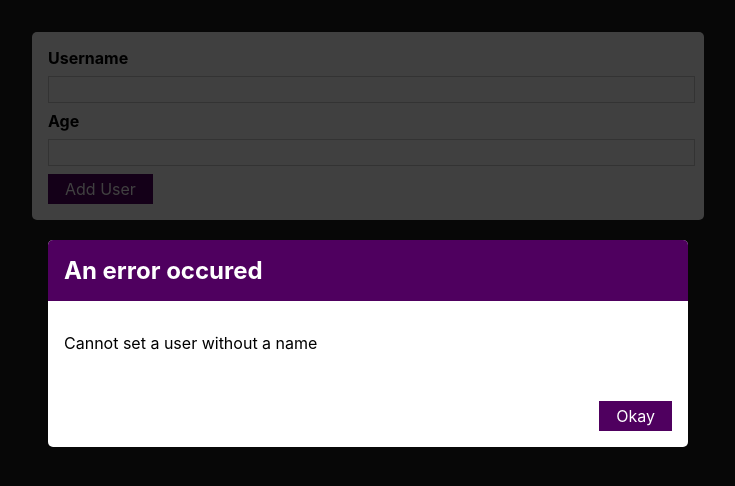
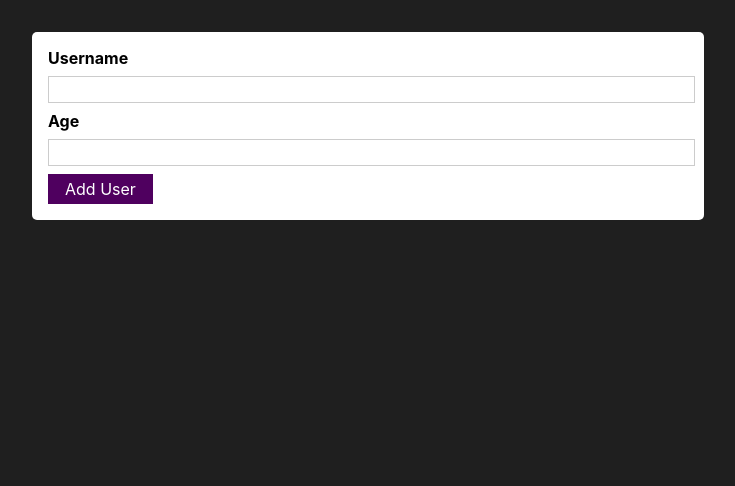
Before and after one commit to ryansereno/user-app, a React (Create React App) app: page / in a window 1280 px wide. Shown: the top 486 px of the page, without its empty margins (272-1007 px from the left). Built offline with nearby package versions, Linux system fonts and the light colour scheme.

Commit message:
added ErrorModal functionality

```diff
--- a/src/components/UI/ErrorModal.js
+++ b/src/components/UI/ErrorModal.js
@@ -7,7 +7,7 @@ const ErrorModal = (props) => {
   return (
 
     <div>
-        <div className={classes.backdrop}></div>
+        <div className={classes.backdrop} onClick={props.onClose}></div>
       <Card className={classes.modal}>
         <header className={classes.header}>
           <h2>{props.title}</h2>
@@ -16,7 +16,7 @@ const ErrorModal = (props) => {
           <p>{props.message}</p>
         </div>
         <foooter className={classes.actions}>
-          <Button>Okay</Button>
+          <Button onClick={props.onClose}>Okay</Button>
         </foooter>
       </Card>
     </div>
--- a/src/components/User/AddUser.js
+++ b/src/components/User/AddUser.js
@@ -7,13 +7,22 @@ import ErrorModal from "../UI/ErrorModal";
 const AddUser = (props) => {
   const [enteredUser, setEnteredUser] = useState("");
   const [enteredAge, setEnteredAge] = useState("");
+  const [isError, setIsError] = useState();
 
   const addUserHandler = (event) => {
     event.preventDefault();
     if (enteredUser.trim().length === 0 || enteredAge.trim().length === 0) {
+      setIsError({
+        title: "Invalid Input",
+        message: "Please enter a valid username",
+      });
       return;
     }
     if (+enteredAge < 1) {
+      setIsError({
+        title: "Invalid Input",
+        message: "Please enter a valid age",
+      });
       return;
     }
     props.onAddUser(enteredUser, enteredAge);
@@ -26,13 +35,15 @@ const AddUser = (props) => {
   const ageChangeHandler = (event) => {
     setEnteredAge(event.target.value);
   };
+
+    const errorHandler = ()=>{
+    setIsError(null)
+}
+
   return (
     <div>
-      {" "}
-      <ErrorModal
-        title="An error occured"
-        message="Cannot set a user without a name"
-      ></ErrorModal>
+        {isError && <ErrorModal title={isError.title} message={isError.message} onClose={errorHandler}/>
+}
       <Card className={classes.input}>
         <form onSubmit={addUserHandler}>
           <label htmlFor="username">Username</label>
```
Also changed, not shown: 2 other files (tests, documents, lock files or other folders).
